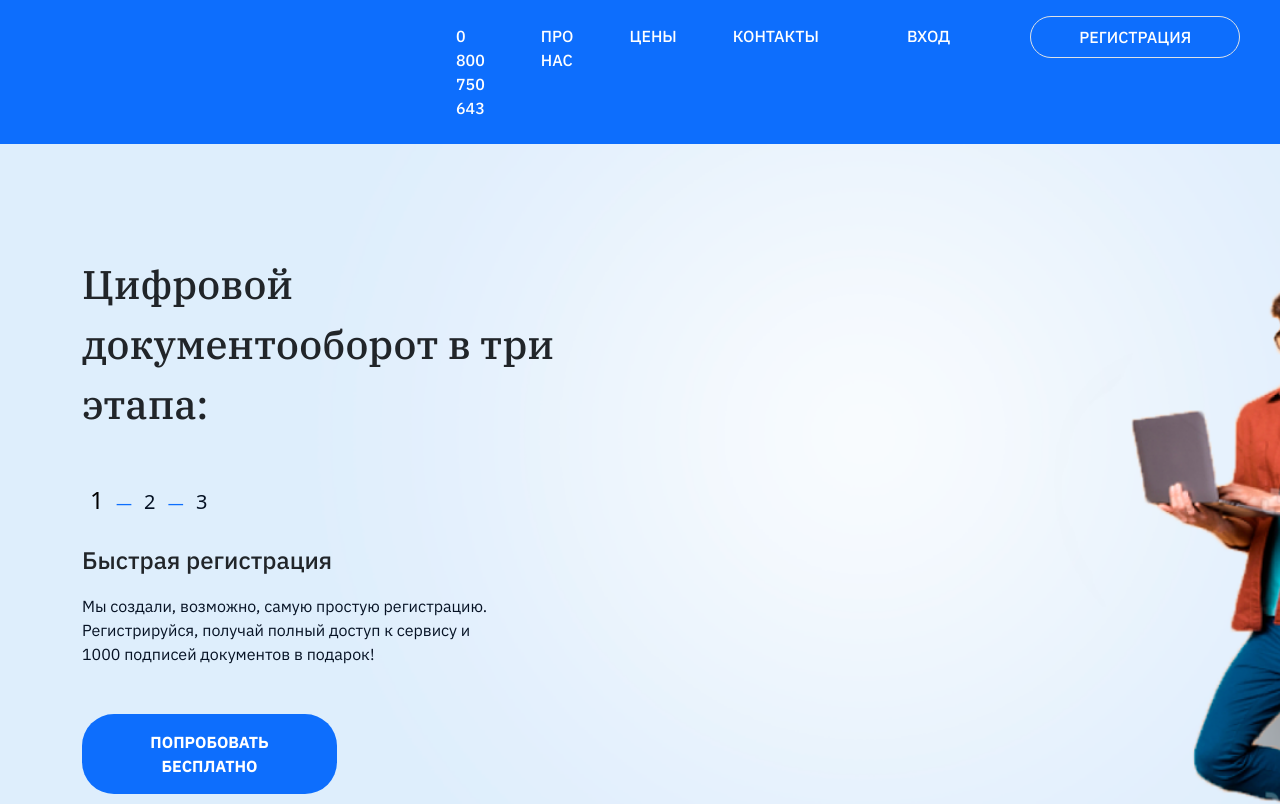
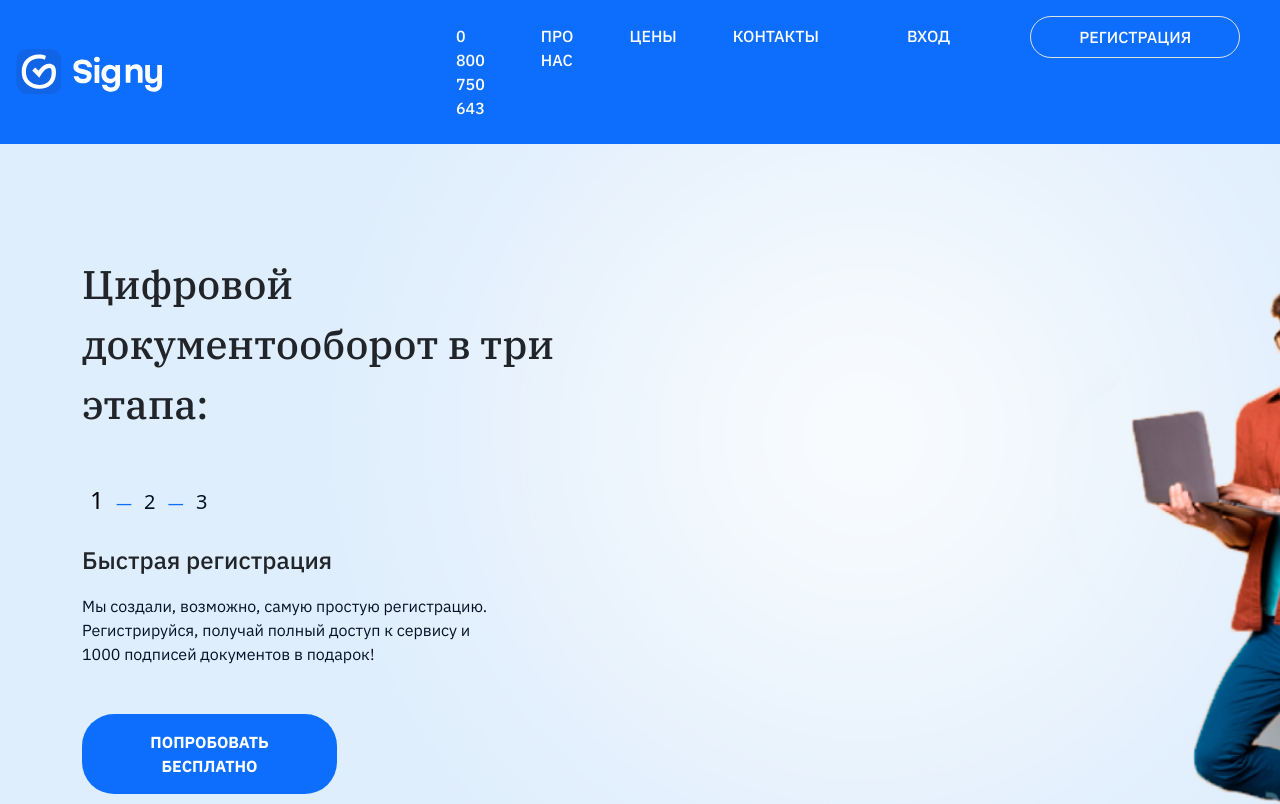
Before and after one commit to Pred1ctable/1_Practise_verstka, a website: page index.html in a window 1280 px wide. Shown: the top 804 px of the page. Drawn offline with nearby package versions, Linux system fonts and the light colour scheme; the site is published under a folder, as on GitHub Pages, so addresses that start at the root find nothing.

Commit message:
Add files via upload

```diff
--- a/index.html
+++ b/index.html
@@ -11,7 +11,7 @@
     <header>
         <nav class="navbar navbar-expand-lg bg-primary p-3">
                 <a class="navbar-brand col-4" href="#">
-                    <img src="/images/Logo.svg" alt="">
+                    <img src="./images/Logo.svg" alt="">
                 </a>
             <div class="navbar-collapse">
                 <ul class="navbar-nav mb-2 mb-lg-0">
```
